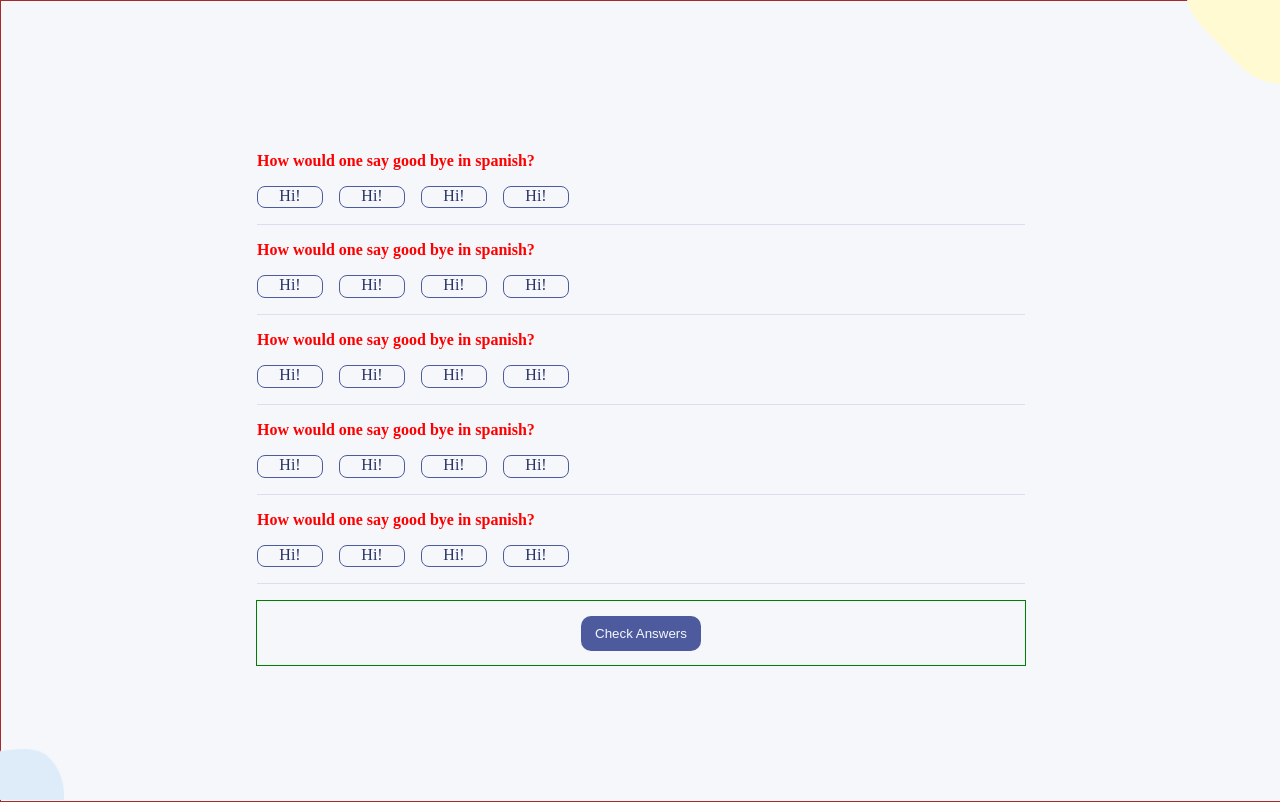
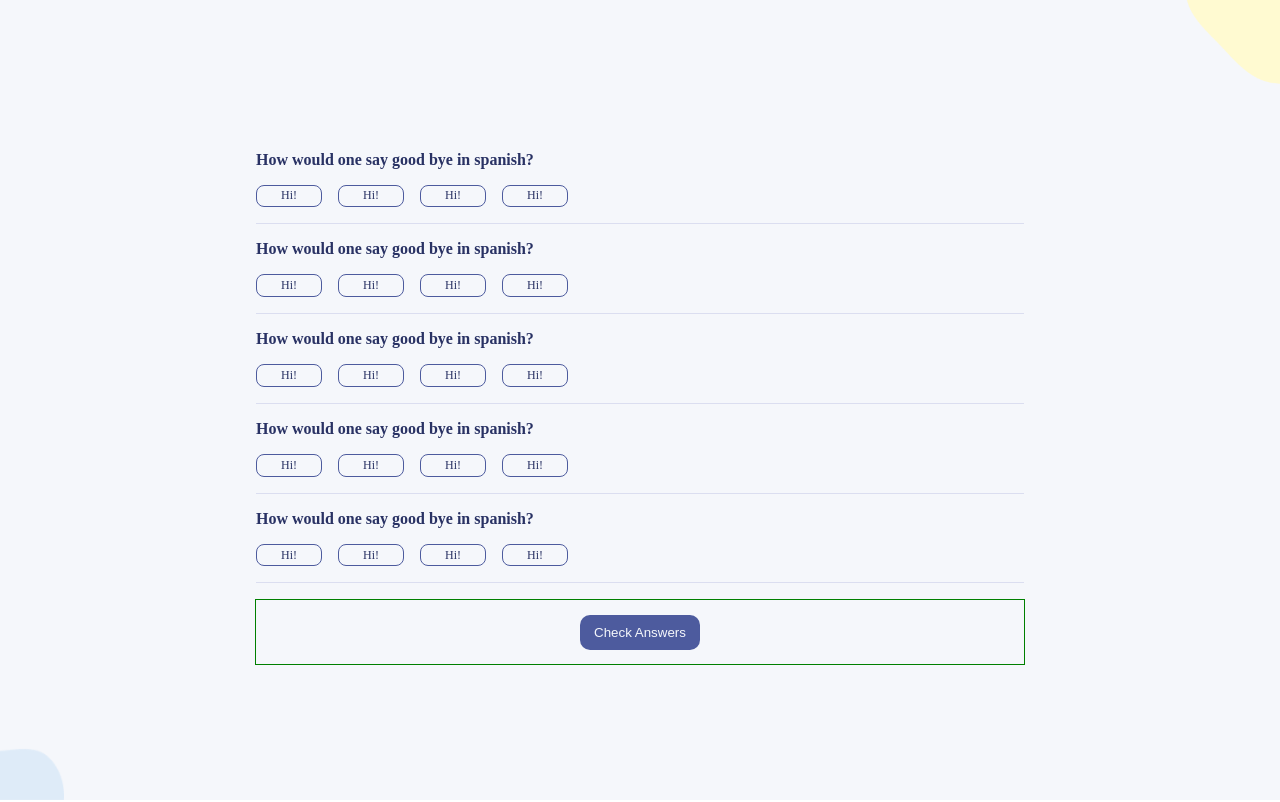
Before and after one commit to akamzandi/Quiz-Game, a React (Create React App) app: page / in a window 1280 px wide. Both pictures are taken after a click on the button "Start Quiz". Built offline with nearby package versions, Linux system fonts and the light colour scheme.

Commit message:
quiz component and answers placement modified

```diff
--- a/src/Components/AnswerOption/AnswerOption.css
+++ b/src/Components/AnswerOption/AnswerOption.css
@@ -4,5 +4,8 @@
   height: 1.3rem;
   border: 1px solid #4d5b9e;
   border-radius: 8px;
-  text-align: center;
+  font-size: 0.75rem;
+  display: flex;
+  justify-content: center;
+  align-items: center;
 }
--- a/src/Components/Quiz/Quiz.css
+++ b/src/Components/Quiz/Quiz.css
@@ -11,7 +11,7 @@
 }
 
 .quiz-question {
-  color: red;
+  /* color: red; */
   font-size: 1rem;
   margin-top: 1rem;
 }
--- a/src/Pages/GamePage.css
+++ b/src/Pages/GamePage.css
@@ -1,5 +1,5 @@
 .game-page {
-  border: 1px solid brown;
+  /* border: 1px solid brown; */
   width: 100%;
   min-height: 100%;
 
@@ -32,6 +32,7 @@
   flex-direction: column;
   align-items: center;
   justify-content: center;
+  margin-top: 1.5rem;
 }
 
 .control-panel {
@@ -42,6 +43,7 @@
   justify-content: center;
   align-items: center;
   margin-top: 1rem;
+  margin-bottom: 1.5rem;
 }
 
 .check-answers-btn {
```
